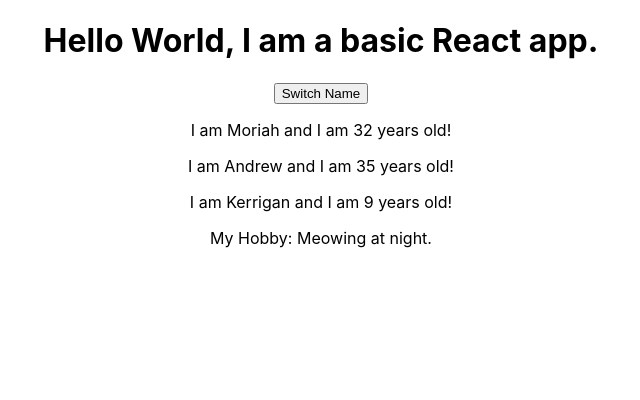
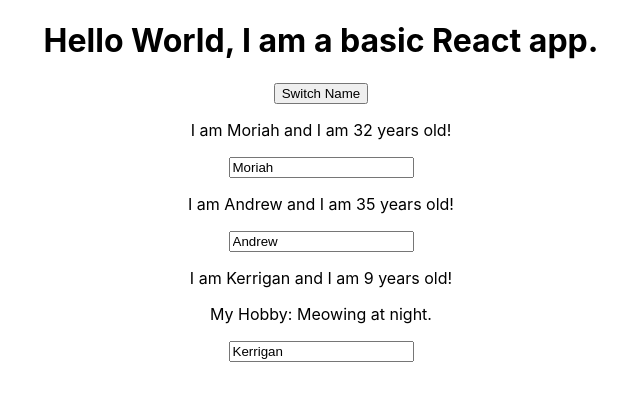
Before and after one commit to moriahhumphries/react-basics, a React (Create React App) app: page / in a window 1280 px wide. Shown: the top 400 px of the page, without its empty margins (319-959 px from the left). Built offline with nearby package versions, Linux system fonts and the light colour scheme.

Commit message:
Added two way binding

```diff
--- a/src/App.js
+++ b/src/App.js
@@ -1,49 +1,72 @@
-// import React, {Component} from 'react';
+import React, {Component} from 'react';
 
-import React, {useState} from 'react';
+// import React, {useState} from 'react';
 import './App.css';
 import Person from './Person/Person';
 
-// React Hooks syntax, React 16.8 or higher
-
-const App = props => {
-    // array destructuring
-    const [personsState, setPersonsState] = useState({ // useState returns 2 elements, current state/new state, and update function
+class App extends Component {
+    // State - available only in classes in extend component in some versions of React. If state is updated, React will re-render
+    state = {
         persons: [
             {name: "Moriah", age: 32},
             {name: "Andrew", age: 35},
             {name: "Kerrigan", age: 9}
         ],
-        otherState: 'Other value'
-    });
+    }
 
-   const switchNameHandler = () => {
+    // Standard naming convention for handler, pass reference onClick on element
+    switchNameHandler = (newName) => {
         // console.log("Was clicked")
-    // DONT DO THIS personsState.persons[0].name = "Moriah Elise";
+        // DONT DO THIS this.state.persons[0].name = "Moriah Elise";
 
         // Will update only changed information
-    setPersonsState({
+        this.setState({
             persons: [
-            {name: "Moriah Elise", age: 32},
+                {name: newName, age: 32},
                 {name: "Andrew John", age: 35},
                 {name: "Kerrigan", age: 9}
             ]
         }) // takes object as argument and updates
     }
 
+    nameChangeHandler = (event) => {
+        this.setState({
+            persons: [
+            {name: "Moriah", age: 32},
+            {name: event.target.value, age: 35},
+            {name: "Kerrigan", age: 9}
+            ]
+        })
+    }
+
+    render() {
         return (
             <div className="App">
                 <header className="App-header">
                     <h1>Hello World, I am a basic React app.</h1>
                 </header>
-            <button onClick={switchNameHandler}>Switch Name</button>
-            <Person name={personsState.persons[0].name} age={personsState.persons[0].age}/>
-            <Person name={personsState.persons[1].name} age={personsState.persons[1].age}/>
-            <Person name={personsState.persons[2].name} age={personsState.persons[2].age}>My Hobby: Meowing at
+                {/*// Can pass this way*/}
+                <button onClick={() => this.switchNameHandler("Moriah!!")}>Switch Name</button>
+                <Person
+                    name={this.state.persons[0].name}
+                    age={this.state.persons[0].age}/>
+                <Person
+                    name={this.state.persons[1].name}
+                    age={this.state.persons[1].age}
+                    changed={this.nameChangeHandler} />
+                <Person
+                    name={this.state.persons[2].name}
+                    age={this.state.persons[2].age}
+                    // Click to change name
+                    // click={this.switchNameHandler.bind(this, "Moriah")} >
+                    click={this.switchNameHandler.bind(this, "Moriah")} >
+                    My Hobby: Meowing at
                     night.</Person>
             </div>
         );
     }
+}
+
 
 
 export default App;
--- a/src/Person/Person.js
+++ b/src/Person/Person.js
@@ -2,10 +2,14 @@
 
 const person = (props) => { // props = object with all properties passed in
     return (
+        // Can call methods as props to change parent component
         <div>
-            <p>I am {props.name} and I am {props.age} years old!</p>
+            <p onClick={props.click}>I am {props.name} and I am {props.age} years old!</p>
             {/* displays content that is a child of the opening and closing tag of Component*/}
             <p>{props.children}</p>
+
+            {/*Listening on Change - updates dynamically, value is prefilled*/}
+            <input type="text" onChange={props.changed} value={props.name}/>
         </div>
     )
 };
```
Lines whose indentation alone changed are shown as unchanged.
